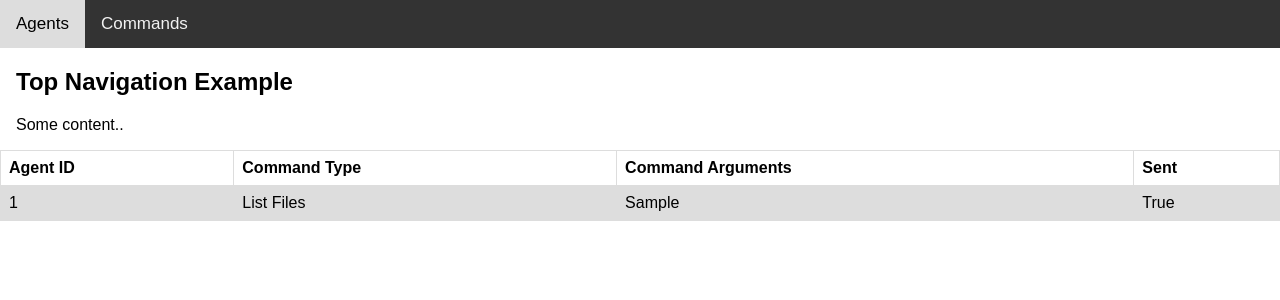
After one commit to Abhiroopks/CCServer, a Django app: page /command/commands in a window 1280 px wide. The commit adds this page. Shown: the top 300 px of the page. Run offline with Django 5.2, Linux system fonts and the light colour scheme; tables that the repository leaves empty hold one stand-in row (values such as "Sample post").

Commit message:
Organized base.html, js, css files and static files. Got page for viewing commands working.

```diff
--- /dev/null
+++ b/command/templates/command/base.html
@@ -0,0 +1,32 @@
+{% load static %}
+
+<!DOCTYPE html>
+<html>
+  <head>
+    <title>Command and Control</title>
+    <meta name="viewport" content="width=device-width, initial-scale=1" />
+    <link rel="stylesheet" href="{% static 'css/navbar.css' %}" />
+    {% block style %}
+
+    {% endblock %}
+  </head>
+  <body>
+    <div class="topnav">
+      <a href="agents">Agents</a>
+      <a href="commands">Commands</a>
+    </div>
+
+    <div style="padding-left:16px">
+      <h2>Top Navigation Example</h2>
+      <p>Some content..</p>
+    </div>
+
+    {% block content %}
+
+    {% endblock %}
+
+    {% block scripts %}
+
+    {% endblock %}
+  </body>
+</html>
--- a/command/templates/command/commands.html
+++ b/command/templates/command/commands.html
@@ -1,44 +1,31 @@
-<!doctype html>
-<html>
-  <head>
-    <title>This is the title of the webpage!</title>
-    <style>
-        table {
-          font-family: arial, sans-serif;
-          border-collapse: collapse;
-          width: 100%;
-        }
+{% extends 'command/base.html' %}
+{% load static %}
 
-        td, th {
-          border: 1px solid #dddddd;
-          text-align: left;
-          padding: 8px;
-        }
+{% block style %}
+  <link rel="stylesheet" href="{% static 'css/table.css' %}" />
+{% endblock %}
 
-        tr:nth-child(even) {
-          background-color: #dddddd;
-        }
-        </style>
-  </head>
-  <body>
+{% block content %}
   <table>
     <tr>
       <th>Agent ID</th>
-          <th>Command Text</th>
+      <th>Command Type</th>
+      <th>Command Arguments</th>
+      <th>Sent</th>
     </tr>
     {% if commands %}
       {% for cmd in commands %}
         <tr>
-                    <td>
-                        {{ cmd.agent_id }}
-                    </td>
-                    <td>
-                        {{ cmd.cmd_txt }}
-                    </td>
+          <td>{{ cmd.agent_id.id }}</td>
+          <td>{{ cmd.get_cmd_type_display }}</td>
+          <td>{{ cmd.cmd_args }}</td>
+          <td>{{ cmd.sent }}</td>
         </tr>
       {% endfor %}
     {% endif %}
   </table>
+{% endblock %}
 
-  </body>
-</html>
+{% block scripts %}
+
+{% endblock %}
--- a/command/urls.py
+++ b/command/urls.py
@@ -7,4 +7,5 @@ urlpatterns = [
     path("", RedirectView.as_view(url="agents"), name="index"),
     path("agents", views.agents, name="agents"),
     path("pull", views.pull_commands, name="pull_commands"),
+    path("commands", views.commands, name="commands"),
 ]
--- a/command/views.py
+++ b/command/views.py
@@ -44,7 +44,6 @@ def pull_commands(request) -> HttpResponse:
 
 
 def agents(request) -> HttpResponse:
-
     if request.method == "POST":
         if "cmd_form" in request.POST:
             form = CommandForm(request.POST)
@@ -58,9 +57,21 @@ def agents(request) -> HttpResponse:
             form = DeleteAgentForm(request.POST)
             if form.is_valid():
                 form.cleaned_data.get("agent_id").delete()
+
     context = {"agents": list(Agent.objects.all())}
 
     return render(request=request, template_name="command/agents.html", context=context)
+
+
+def commands(request):
+    if request.method == "POST":
+        pass
+
+    context = {"commands": list(Command.objects.all())}
+
+    return render(
+        request=request, template_name="command/commands.html", context=context
+    )
 
 
 def get_client_ip(request):
--- /dev/null
+++ b/static/css/navbar.css
@@ -0,0 +1,28 @@
+body {
+    margin: 0;
+    font-family: Arial, Helvetica, sans-serif;
+  }
+
+  .topnav {
+    overflow: hidden;
+    background-color: #333;
+  }
+
+  .topnav a {
+    float: left;
+    color: #f2f2f2;
+    text-align: center;
+    padding: 14px 16px;
+    text-decoration: none;
+    font-size: 17px;
+  }
+
+  .topnav a:hover {
+    background-color: #ddd;
+    color: black;
+  }
+
+  .topnav a.active {
+    background-color: #04aa6d;
+    color: white;
+  }
--- /dev/null
+++ b/static/css/table.css
@@ -0,0 +1,16 @@
+table {
+    font-family: arial, sans-serif;
+    border-collapse: collapse;
+    width: 100%;
+  }
+
+  td,
+  th {
+    border: 1px solid #dddddd;
+    text-align: left;
+    padding: 8px;
+  }
+
+  tr:nth-child(even) {
+    background-color: #dddddd;
+  }
```
Also changed, not shown: CCServer/settings.py (+43 -36 lines), command/templates/command/agents.html (+11 -120 lines), static/css/command_form.css (added, +70 -0 lines), static/js/agents.js (added, +15 -0 lines), README.md, 1 other file. Lines whose indentation alone changed are shown as unchanged.
